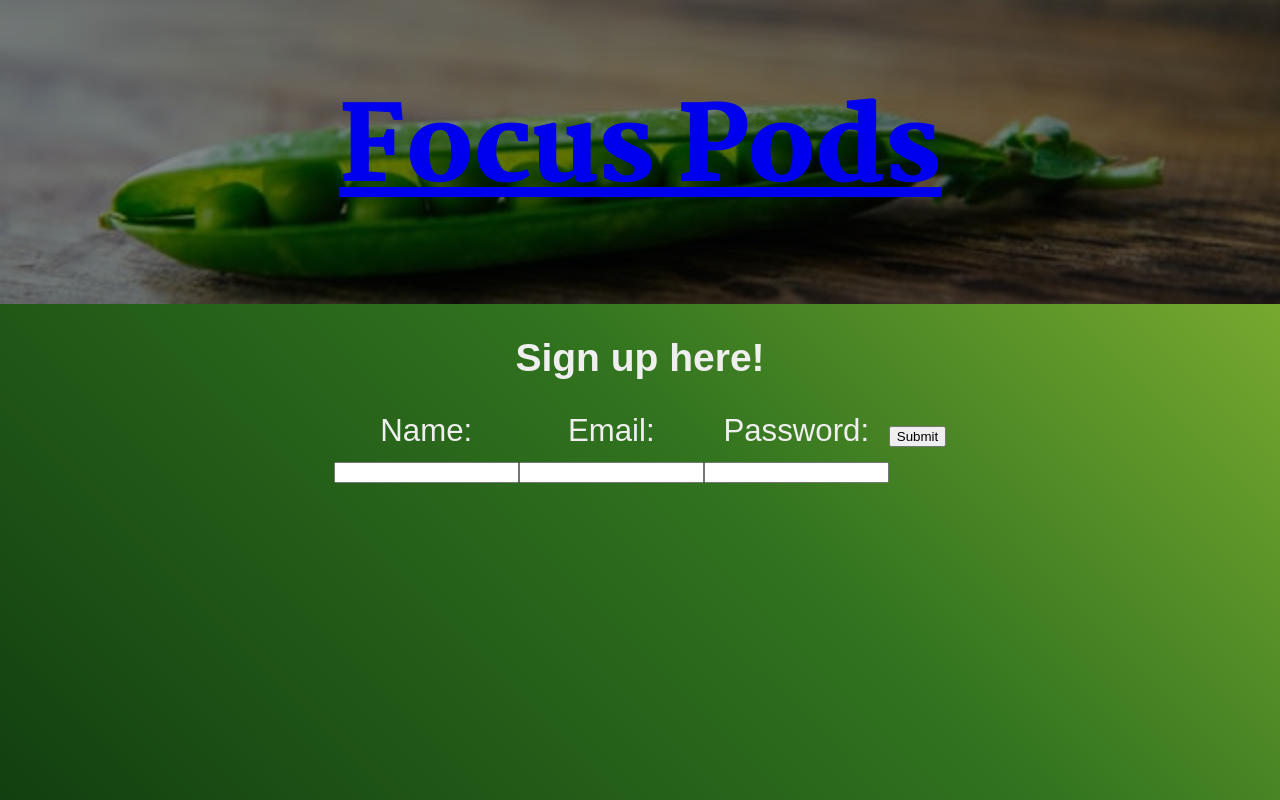
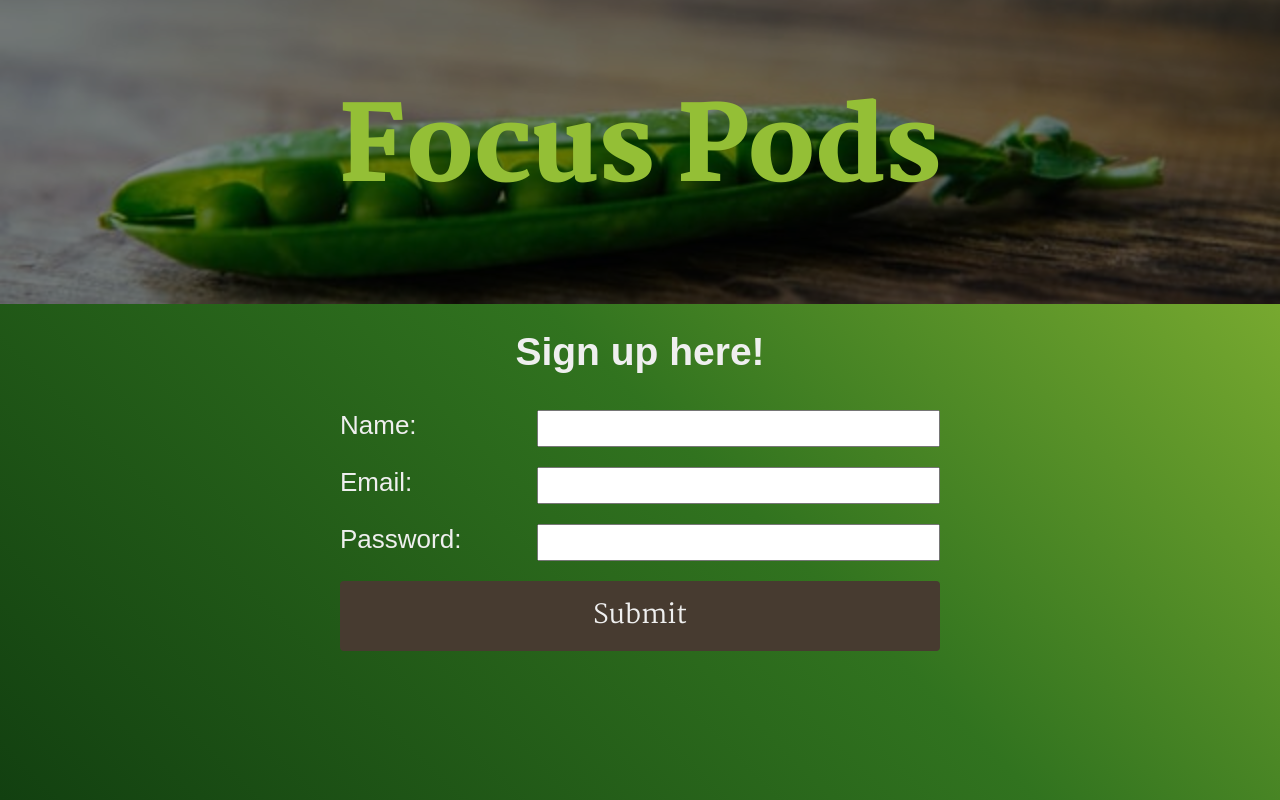
Before and after one commit to ThinkerDreamer/FocusPods, a Flask app: page /sign-up/ in a window 1280 px wide. Run offline with Flask 2, Linux system fonts and the light colour scheme; some libraries are stand-ins or nearby versions; some web fonts are replaced.

Commit message:
add styling for login/sign up forms

```diff
--- a/server/static/styles.css
+++ b/server/static/styles.css
@@ -38,6 +38,12 @@ body {
     font-family: 'Martel Sans', sans-serif;
 }
 
+a {
+    text-decoration: none;
+    cursor: pointer;
+    color: #94BF36;
+}
+
 .mobile-container {
     height: 60vh;
     display: flex;
@@ -56,8 +62,32 @@ body {
 .flex {
     margin: 0;
     display: flex;
+    flex-direction: column;
     justify-content: center;
     width: 100%;
+}
+
+/*
+Form styling modified from
+https://webdesign.tutsplus.com/tutorials/building-responsive-forms-with-flexbox--cms-26767
+*/
+.flex-form .form-item {
+    display: flex;
+    flex-wrap: wrap;
+    width: 100%;
+}
+
+.flex-form .form-item label {
+    flex: 1 150px;
+    text-align: left;
+    width: 100%;
+    margin: 10px 0;
+}
+
+.flex-form .form-item input {
+    flex: 2 300px;
+    margin: 10px 0;
+    font-size: 1em;
 }
 
 h1 {
@@ -93,7 +123,8 @@ ul {
     align-items: center
 }
 
-button {
+button,
+input[type="submit"] {
     border-style: none;
     text-align: center;
     padding: 0.5rem 1.5rem;
@@ -110,6 +141,7 @@ button {
 h2 {
     text-align: center;
     color: var(--light-color);
+    margin: 1rem;
 }
 
 @media screen and (min-width: 901px) {
@@ -119,7 +151,7 @@ h2 {
     }
 
     ul {
-        font-size: 1.2rem;
+        font-size: 1rem;
     }
 
     .mobile-container {
```
